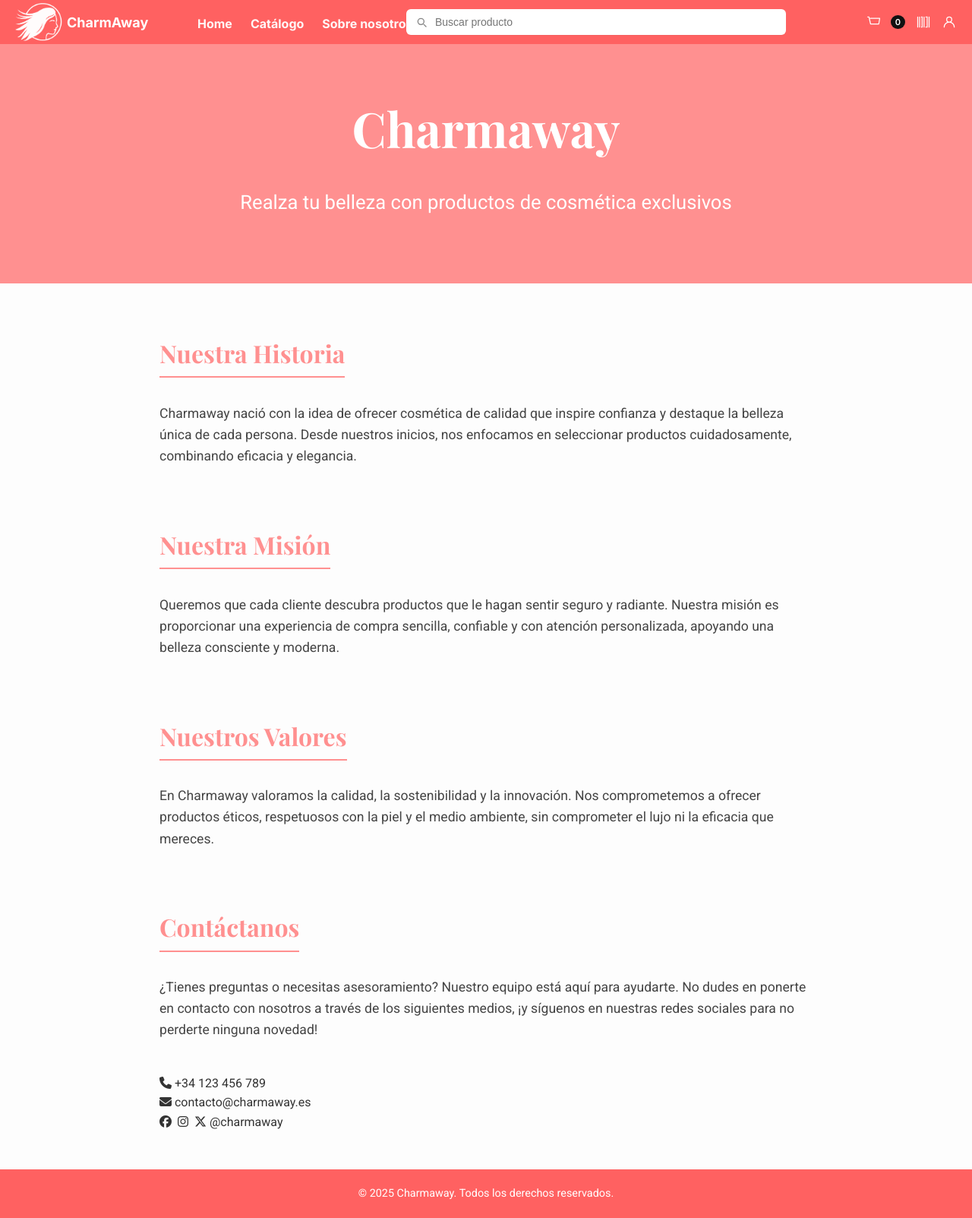
After one commit to Ultimate88x/PGPI-G1.7, a Django app: page /about/ in a window 1280 px wide. The commit adds this page. Shown: the whole page at 76% size. Run offline with Django 5.2, Linux system fonts and the light colour scheme.

Commit message:
style: :lipstick: Added a new 'about us' view that was referenced at the ev's navigation map

```diff
--- /dev/null
+++ b/charmaway/static/css/about.css
@@ -0,0 +1,72 @@
+.charmaway-wrapper {
+    width: 100%;
+}
+
+.charmaway-page {
+    width: 100%;
+    display: block;
+    font-family: 'Roboto', sans-serif;
+    background-color: #fdfdfd;
+    color: #333;
+    line-height: 1.6;
+}
+
+.charmaway-page header {
+    background-color: #ff9090;
+    text-align: center;
+    padding: 60px 20px;
+}
+
+.charmaway-page header h1 {
+    font-family: 'Playfair Display', serif;
+    font-size: 4em;
+    margin: 0;
+    color: white;
+}
+
+.charmaway-page header p {
+    font-size: 1.6em;
+    color: white;
+}
+
+.charmaway-page main {
+    max-width: 900px;
+    margin: 40px auto;
+    padding: 0 20px;
+}
+
+.charmaway-page section {
+    margin-bottom: 50px;
+}
+
+.charmaway-page section h2 {
+    font-family: 'Playfair Display', serif;
+    font-size: 2em;
+    color: #ff9090;
+    margin-bottom: 15px;
+    border-bottom: 2px solid #ff9090;
+    display: inline-block;
+    padding-bottom: 5px;
+}
+
+.charmaway-page section p {
+    font-size: 1.1em;
+    color: #444;
+}
+
+.charmaway-page footer {
+    background-color: #ff6161;
+    text-align: center;
+    padding: 20px;
+    color: white;
+    font-size: 0.9em;
+}
+
+@media (max-width: 600px) {
+    .charmaway-page header h1 {
+        font-size: 2em;
+    }
+    .charmaway-page section h2 {
+        font-size: 1.5em;
+    }
+}
--- /dev/null
+++ b/charmaway/store/templates/store/about.html
@@ -0,0 +1,58 @@
+{% extends 'base.html' %}
+{% load static %}
+
+{% block title %}Home - CharmAway{% endblock %}
+
+{% block content %}
+<!DOCTYPE html>
+<html lang="es">
+<head>
+    <meta charset="UTF-8">
+    <meta name="viewport" content="width=device-width, initial-scale=1.0">
+    <meta name="description" content="Conoce Charmaway, tu tienda online de cosmética que realza tu belleza con productos de alta calidad.">
+    <title>Acerca de Charmaway</title>
+    <link href="https://fonts.googleapis.com/css2?family=Playfair+Display:wght@400;700&family=Roboto:wght@400;500&display=swap" rel="stylesheet">
+    <link rel="stylesheet" href="https://cdnjs.cloudflare.com/ajax/libs/font-awesome/6.5.1/css/all.min.css" integrity="sha512-..." crossorigin="anonymous" referrerpolicy="no-referrer" />
+    <link rel="stylesheet" href="{% static 'css/about.css' %}">
+</head>
+<body>
+    <div class="charmaway-page">
+        <header>
+            <h1>Charmaway</h1>
+            <p>Realza tu belleza con productos de cosmética exclusivos</p>
+        </header>
+
+        <main>
+            <section>
+                <h2>Nuestra Historia</h2>
+                <p>Charmaway nació con la idea de ofrecer cosmética de calidad que inspire confianza y destaque la belleza única de cada persona. Desde nuestros inicios, nos enfocamos en seleccionar productos cuidadosamente, combinando eficacia y elegancia.</p>
+            </section>
+
+            <section>
+                <h2>Nuestra Misión</h2>
+                <p>Queremos que cada cliente descubra productos que le hagan sentir seguro y radiante. Nuestra misión es proporcionar una experiencia de compra sencilla, confiable y con atención personalizada, apoyando una belleza consciente y moderna.</p>
+            </section>
+
+            <section>
+                <h2>Nuestros Valores</h2>
+                <p>En Charmaway valoramos la calidad, la sostenibilidad y la innovación. Nos comprometemos a ofrecer productos éticos, respetuosos con la piel y el medio ambiente, sin comprometer el lujo ni la eficacia que mereces.</p>
+            </section>
+
+            <section>
+                <h2>Contáctanos</h2>
+                <p>¿Tienes preguntas o necesitas asesoramiento? Nuestro equipo está aquí para ayudarte. No dudes en ponerte en contacto con nosotros a través de los siguientes medios, ¡y síguenos en nuestras redes sociales para no perderte ninguna novedad!</p><br>
+                <i class="fa-solid fa-phone"></i> +34 123 456 789 <br>
+                <i class="fa-solid fa-envelope"></i> contacto@charmaway.es <br>
+                <i class="fa-brands fa-facebook" style="margin-right: 4px;"></i>  <i class="fa-brands fa-instagram" style="margin-right: 4px;"></i> <i class="fa-brands fa-x-twitter"></i> @charmaway <br>
+            </section>
+        </main>
+
+        <footer>
+            &copy; 2025 Charmaway. Todos los derechos reservados.
+        </footer>
+    </div>
+</body>
+</html>
+
+
+{% endblock %}
--- a/charmaway/store/urls.py
+++ b/charmaway/store/urls.py
@@ -1,6 +1,7 @@
 from django.urls import path
-from .views import home
+from .views import home, about
 
 urlpatterns = [
     path('', home, name='home'),
+    path('about/', about, name='about'),
 ]
--- a/charmaway/store/views.py
+++ b/charmaway/store/views.py
@@ -30,3 +30,6 @@ def home(request):
     }
 
     return render(request, 'store/home.html', context)
+
+def about(request):
+    return render(request, 'store/about.html')
--- a/charmaway/templates/includes/header.html
+++ b/charmaway/templates/includes/header.html
@@ -12,6 +12,7 @@
     <nav class="nav">
       <a href="{% url 'home' %}">Home</a>
       <a href="{% url 'catalog:catalog' %}">Catálogo</a>
+      <a href="{% url 'about' %}">Sobre nosotros</a>
     </nav>
 
     <div class="search-wrap">
```
